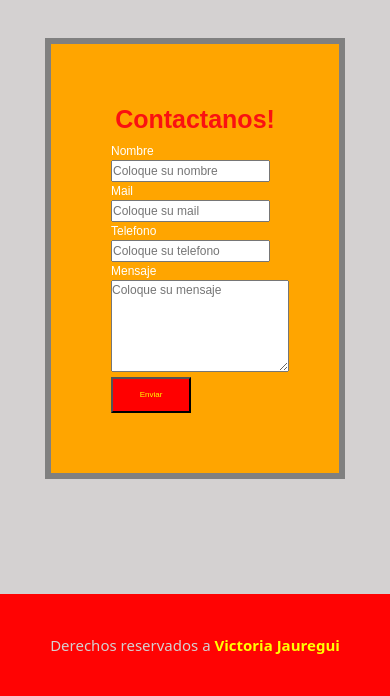
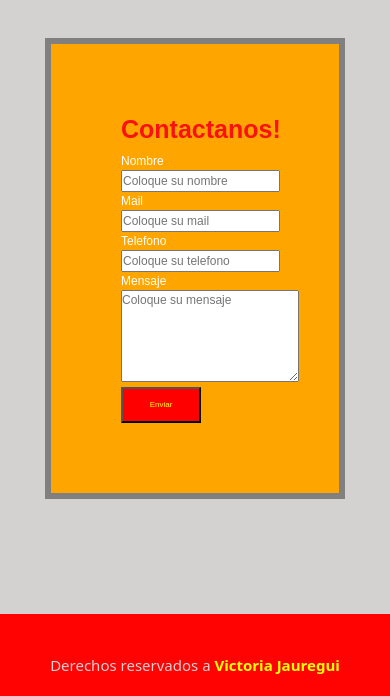
Before and after one commit to vicjau/TrabajoFinal_DesarrolloWeb, a website: page html/contacto.html in a window 390 px wide. Shown: the part 675-1371 px from the top of the page. Drawn offline with nearby package versions, Linux system fonts and the light colour scheme.

Commit message:
Modificacion de width y padding del formulario para Modzilla

```diff
--- a/scss/_contacto.scss
+++ b/scss/_contacto.scss
@@ -11,8 +11,8 @@
 .formulario{
     border: solid grey 7px;
     background-color: orange;
-    width: 400px;
-    padding: 60px;
+    width: 430px;
+    padding: 90px;
     margin: auto;
     font-size: 20px;
     font-family: Arial, Helvetica, sans-serif;
--- a/scss/_mediaqueries.scss
+++ b/scss/_mediaqueries.scss
@@ -175,7 +175,7 @@ body{
     border: solid grey 6px;
     background-color: orange;
     width: 300px;
-    padding: 60px;
+    padding: 70px;
     margin: 40px;
     font-size: 12px;
     font-family: Arial, Helvetica, sans-serif;
```
Also changed, not shown: css/style.css.
